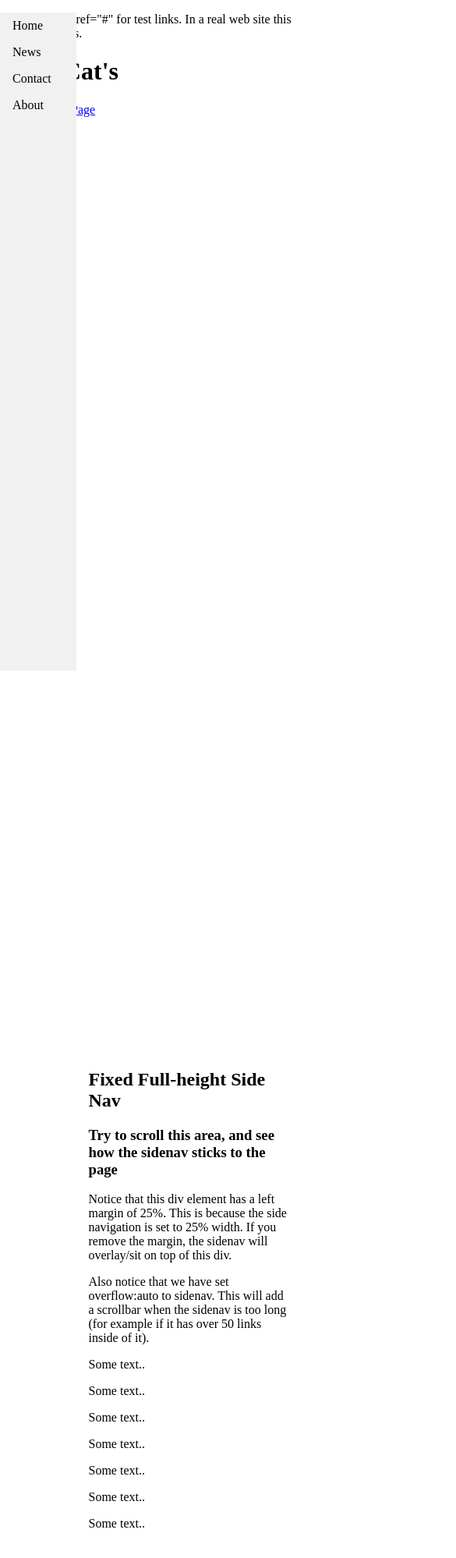
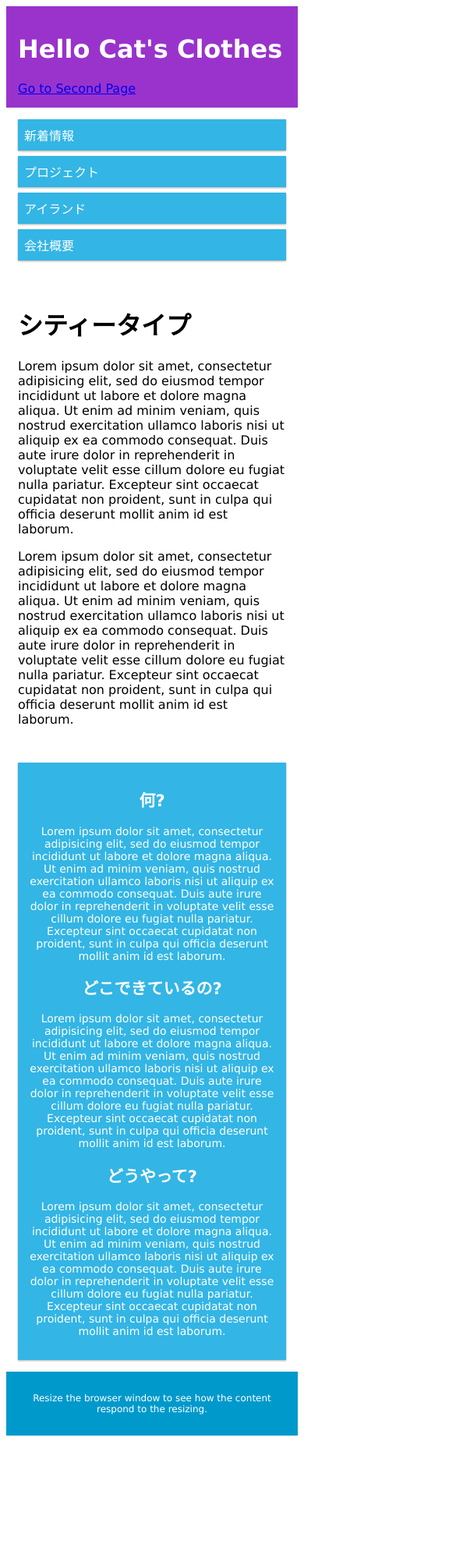
Before and after one commit to Goldenseko/Goldenseko.github.io, a plain HTML site: page index.html in a window 390 px wide. Shown: the top 1998 px of the page at 78% size, 585 px wide, since content can reach past the window. After the commit the page ends 1849 px from the top, so only its background shows below. Drawn offline with Linux system fonts and the light colour scheme.

Commit message:
Uploading lots of files

```diff
--- a/index.html
+++ b/index.html
@@ -8,73 +8,138 @@
   <link rel="stylesheet" href="css/style.css">
   <style>
 
-  body {
-      margin: 0;
+*{
+  box-sizing: border-box;
 }
 
-  ul {
+.row::after{
+  content:"";
+  clear:both;
+  display:block;
+}
+
+[class*="col-"]{
+  float:left;
+  padding: 15px;
+}
+
+html{
+  font-family: "Lucida Sans", sans-serif;
+}
+
+.header{
+    background-color: #9933cc;
+    color: #ffffff;
+    padding: 15px;
+}
+
+.menu ul{
   list-style-type: none;
   margin: 0;
   padding: 0;
-      width: 25%;
-      background-color: #f1f1f1;
-      position: fixed;
-      height: 100%;
-      overflow: auto;
 }
 
-  li{
-      display: inline;
+.menu li{
+  padding: 8px;
+  margin-bottom: 7px;
+  background-color: #33b5e5;
+  color: #ffffff;
+  box-shadow: 0 1px 3px rgba(0,0,0,0.12), 0 1px 2px rgba(0,0,0,0.24);
 }
 
-  li a {
-      display: block;
-      color: #000;
-      padding: 8px 16px;
-      text-decoration: none;
+.menu li:hover {
+    background-color: #0099cc;
 }
 
-  li a.active {
-      background-color: #4CAF50;
-      color: white;
+.aside{
+  background-color: #33b5e5;
+  padding: 15px;
+  color: #ffffff;
+  text-align: center;
+  font-size: 14px;
+  box-shadow: 0 1px 3px rgba(0,0,0,0.12), 0 1px 2px rgba(0,0,0,0.24);
 }
 
-  li a:hover:not(.active) {
-      background-color: #555;
-      color: white;
+.footer{
+  background-color: #0099cc;
+  color: #ffffff;
+  text-align: center;
+  font-size: 12px;
+  padding: 15px;
+}
+
+/* For desktop: */
+.col-1 {width: 8.33%;}
+.col-2 {width: 16.66%;}
+.col-3 {width: 25%;}
+.col-4 {width: 33.33%;}
+.col-5 {width: 41.66%;}
+.col-6 {width: 50%;}
+.col-7 {width: 58.33%;}
+.col-8 {width: 66.66%;}
+.col-9 {width: 75%;}
+.col-10 {width: 83.33%;}
+.col-11 {width: 91.66%;}
+.col-12 {width: 100%;}
+
+@media only screen and (max-width: 768px) {
+    /* For mobile phones: */
+    [class*="col-"] {
+        width: 100%;
+    }
 }
   </style>
 </head>
 
 <body>
 
-  <ul>
-    <li><a href="#home">Home</a></li>
-    <li><a href="#News">News</a></li>
-    <li><a href="＃Contact">Contact</a></li>
-    <li><a href="＃About">About</a></li>
-  </ul>
+<div class="header">
 
-  <p>Note: We use href="#" for test links. In a real web site this would be URLs.</p>
-
-  <h1>Hello Cat's</h1>
+  <h1>Hello Cat's Clothes</h1>
   <a href="2ndpage.html">Go to Second Page</a>
 
-  <div class="cat"></div>
+  <!-- <div class="cat"></div> -->
 
-  <div style="margin-left:25%;padding:1px 16px;height:1000px;">
-  <h2>Fixed Full-height Side Nav</h2>
-  <h3>Try to scroll this area, and see how the sidenav sticks to the page</h3>
-  <p>Notice that this div element has a left margin of 25%. This is because the side navigation is set to 25% width. If you remove the margin, the sidenav will overlay/sit on top of this div.</p>
-  <p>Also notice that we have set overflow:auto to sidenav. This will add a scrollbar when the sidenav is too long (for example if it has over 50 links inside of it).</p>
-  <p>Some text..</p>
-  <p>Some text..</p>
-  <p>Some text..</p>
-  <p>Some text..</p>
-  <p>Some text..</p>
-  <p>Some text..</p>
-  <p>Some text..</p>
 </div>
+
+<div class="row">
+
+  <div class="col-3 menu">
+  <ul>
+    <li>新着情報</li>
+    <li>プロジェクト</li>
+    <li>アイランド</li>
+    <li>会社概要</li>
+  </ul>
+</div>
+
+<div class="col-6">
+  <h1>シティータイプ</h1>
+  <p>Lorem ipsum dolor sit amet, consectetur adipisicing elit, sed do eiusmod tempor incididunt ut labore et dolore magna aliqua. Ut enim ad minim veniam, quis nostrud exercitation ullamco laboris nisi ut aliquip ex ea commodo consequat. Duis aute irure dolor in reprehenderit in voluptate velit esse cillum dolore eu fugiat nulla pariatur. Excepteur sint occaecat cupidatat non proident, sunt in culpa qui officia deserunt mollit anim id est laborum.</p>
+  <p>Lorem ipsum dolor sit amet, consectetur adipisicing elit, sed do eiusmod tempor incididunt ut labore et dolore magna aliqua. Ut enim ad minim veniam, quis nostrud exercitation ullamco laboris nisi ut aliquip ex ea commodo consequat. Duis aute irure dolor in reprehenderit in voluptate velit esse cillum dolore eu fugiat nulla pariatur. Excepteur sint occaecat cupidatat non proident, sunt in culpa qui officia deserunt mollit anim id est laborum.</p>
+</div>
+
+<div class="col-3 right">
+  <div class="aside">
+    <h2>何?</h2>
+    <p>Lorem ipsum dolor sit amet, consectetur adipisicing elit, sed do eiusmod tempor incididunt ut labore et dolore magna aliqua. Ut enim ad minim veniam, quis nostrud exercitation ullamco laboris nisi ut aliquip ex ea commodo consequat. Duis aute irure dolor in reprehenderit in voluptate velit esse cillum dolore eu fugiat nulla pariatur. Excepteur sint occaecat cupidatat non proident, sunt in culpa qui officia deserunt mollit anim id est laborum.</p>
+    <h2>どこできているの?</h2>
+    <p>Lorem ipsum dolor sit amet, consectetur adipisicing elit, sed do eiusmod tempor incididunt ut labore et dolore magna aliqua. Ut enim ad minim veniam, quis nostrud exercitation ullamco laboris nisi ut aliquip ex ea commodo consequat. Duis aute irure dolor in reprehenderit in voluptate velit esse cillum dolore eu fugiat nulla pariatur. Excepteur sint occaecat cupidatat non proident, sunt in culpa qui officia deserunt mollit anim id est laborum.</p>
+    <h2>どうやって?</h2>
+    <p>Lorem ipsum dolor sit amet, consectetur adipisicing elit, sed do eiusmod tempor incididunt ut labore et dolore magna aliqua. Ut enim ad minim veniam, quis nostrud exercitation ullamco laboris nisi ut aliquip ex ea commodo consequat. Duis aute irure dolor in reprehenderit in voluptate velit esse cillum dolore eu fugiat nulla pariatur. Excepteur sint occaecat cupidatat non proident, sunt in culpa qui officia deserunt mollit anim id est laborum.</p>
+  </div>
+</div>
+
+
+</div>
+
+<div class="footer">
+    <p>Resize the browser window to see how the content respond to the resizing.</p>
+</div>
+
+
+
+
 
 </body>
 </html>
```
Also changed, not shown: grid2.html (+3 -0 lines), othello.html (added, +40 -0 lines), othello/othello.html (added, +78 -0 lines), scripts/script.js (+17 -2 lines). Lines whose indentation alone changed are shown as unchanged.
